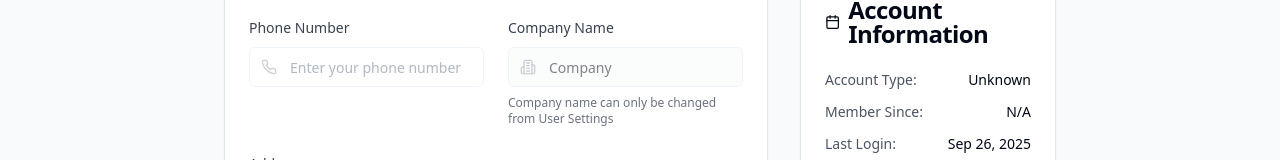
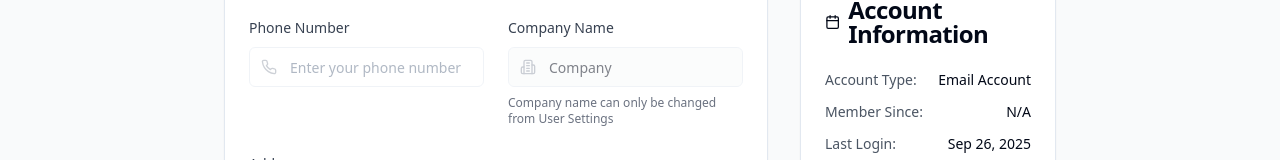
Before and after one commit to Aadarsh2021/property-flow-design, a React (Vite) app: page /profile in a window 1280 px wide. Shown: the part 600-760 px from the top of the page. Built offline with nearby package versions, Linux system fonts and the light colour scheme; no server answers; sample sign-in values are in the browser's storage.

Commit message:
Add accessibility improvements and better auth provider detection to Profile page

```diff
--- a/src/pages/Profile.tsx
+++ b/src/pages/Profile.tsx
@@ -289,13 +289,17 @@ const Profile = () => {
       });
 
       // Debug auth provider
+      const hasGoogleId = user.googleId || user.google_id;
+      const detectedProvider = user.auth_provider || (hasGoogleId ? 'google' : 'email');
+
       console.log('🔐 Auth provider debug:', {
         auth_provider: user.auth_provider,
-        authProvider: user.auth_provider || 'email', // Default to email if undefined
+        authProvider: detectedProvider,
         password_hash: user.password_hash ? 'Set' : 'Not Set',
         hasBothAuth: false, // auth_provider can only be 'google' or 'email'
-        isGoogleUser: user?.auth_provider === 'google',
-        isEmailUser: user?.auth_provider === 'email' || !user?.auth_provider, // Default to email user if no provider
+        isGoogleUser: user?.auth_provider === 'google' || !!hasGoogleId,
+        isEmailUser: user?.auth_provider === 'email' || (!user?.auth_provider && !hasGoogleId),
+        googleId: hasGoogleId,
         userKeys: Object.keys(user) // Show all available keys for debugging
       });
     }
@@ -699,9 +703,10 @@ const Profile = () => {
   };
 
   // Check if user is Google user or email user
-  const isGoogleUser = user?.auth_provider === 'google';
+  const hasGoogleId = user?.googleId || user?.google_id;
+  const isGoogleUser = user?.auth_provider === 'google' || !!hasGoogleId;
   const hasBothAuth = false; // auth_provider can only be 'google' or 'email'
-  const isEmailUser = user?.auth_provider === 'email';
+  const isEmailUser = user?.auth_provider === 'email' || (!user?.auth_provider && !hasGoogleId);
 
   // Check if user has password set (for email users)
   const hasPassword = user?.password_hash && user.password_hash !== '' && user.password_hash !== null && user.password_hash !== undefined;
@@ -1110,6 +1115,16 @@ const Profile = () => {
 
                 <CardContent className="space-y-4">
                   <form onSubmit={(e) => { e.preventDefault(); handlePasswordChangeSubmit(); }}>
+                    {/* Hidden username field for accessibility */}
+                    <input
+                      type="text"
+                      name="username"
+                      value={user?.email || ''}
+                      autoComplete="username"
+                      style={{ display: 'none' }}
+                      readOnly
+                    />
+
                     {showCurrentPassword && (
                       <div className="space-y-2">
                         <Label htmlFor="currentPassword" className="text-sm font-medium text-gray-700">
```
